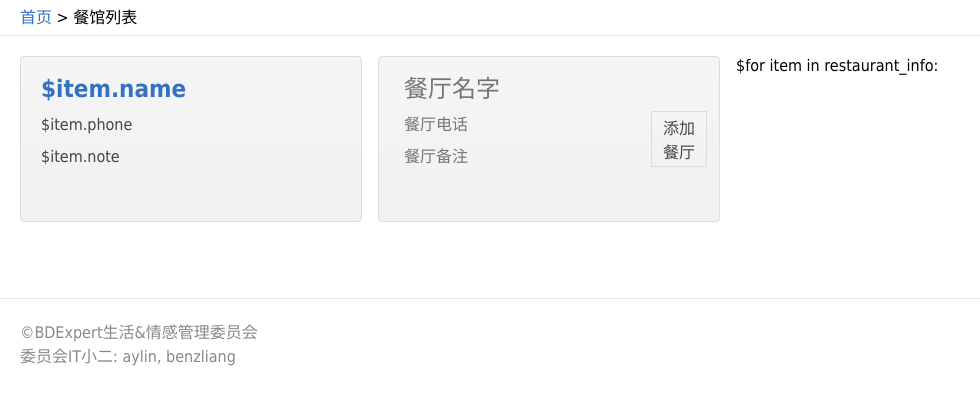
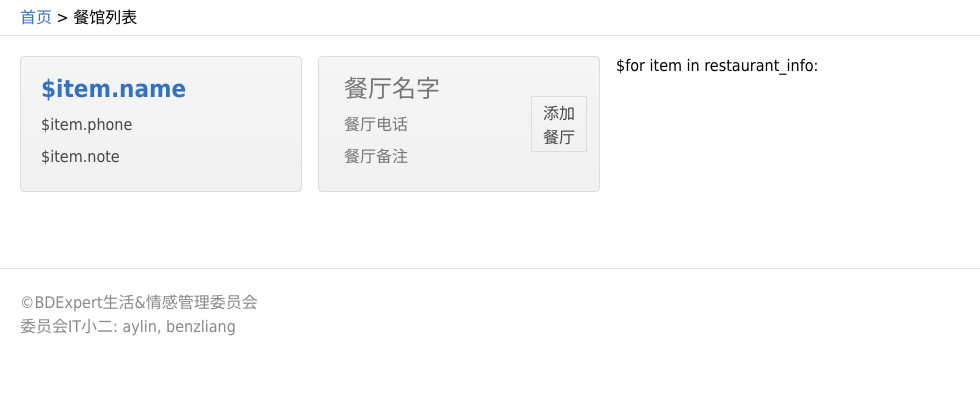
Before and after one commit to tingee/virgo, a Python web app: template templates/personal_page_v1.html in a window 1280 px wide. Shown: the part 91-496 px from the top of the page, without its empty margins (0-980 px from the left). Run offline with Jinja, Linux system fonts and the light colour scheme; the template is opened without the code that fills it, so the values that code supplies are empty.

Commit message:
Revert "css 微调"
This reverts commit 0896977298522e4da6fed650c2f5dda3d8415c92.

```diff
--- a/static/css/dinner.css
+++ b/static/css/dinner.css
@@ -83,20 +83,12 @@ a:hover {
     text-align: center;
 }
 
-.logo a {
-    color: #1b3eda;
-}
-
 .logo span {
     font-size: 12px;
     line-height: 12px;
     font-weight: normal;
     color: #888;
     display: block;
-}
-
-.logo a:hover {
-    text-decoration: none;
 }
 
 .logo, .personal, .balance, .buttons {
@@ -142,14 +134,13 @@ a:hover {
     float: left;
     padding: 12px 20px;
     border-radius: 4px;
-    min-width: 300px;
-    min-height: 140px;
+    min-width: 240px;
+    min-height: 110px;
     display: block;
 }
 
 .restaurant h3, .restaurant p {
-    /*white-space: nowrap;*/
-    word-break: break-all;
+    white-space: nowrap;
 }
 
 .restaurant h3 {
```
